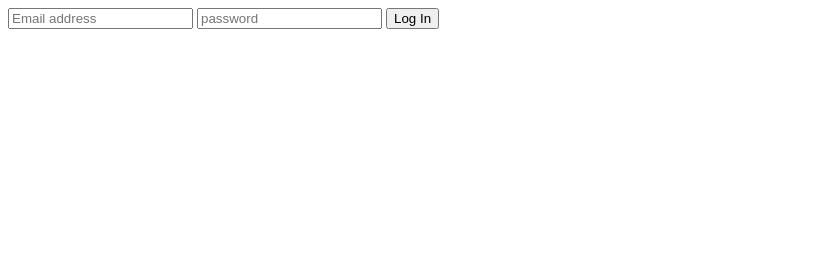
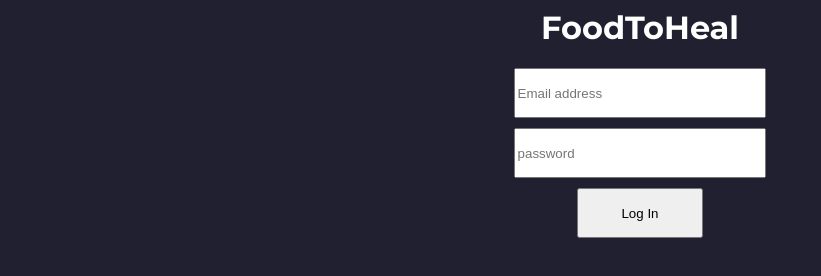
Before and after one commit to S1nus/fth-dash, a plain HTML site: page public/index.html in a window 1280 px wide. Shown: the whole page, without its empty margins (0-821 px from the left). Drawn offline with Linux system fonts and the light colour scheme.

Commit message:
Fleshed it out

```diff
--- a/public/index.html
+++ b/public/index.html
@@ -1,5 +1,8 @@
 <html>
 	<head>
+		<meta name="viewport" content="width=device-width, initial-scale=1.0">
+		<link href="https://fonts.googleapis.com/css?family=Montserrat:400,700" rel="stylesheet">
+		<link rel="stylesheet" type="text/css" href="main.css">
 		<script src="https://www.gstatic.com/firebasejs/4.13.0/firebase.js"></script>
 		<script src="https://www.gstatic.com/firebasejs/4.12.1/firebase.js"></script>
 		<script src="https://www.gstatic.com/firebasejs/4.12.1/firebase-firestore.js"></script>
@@ -18,13 +21,19 @@
 		</script>
 		<script type="text/javascript">
 			document.addEventListener("DOMContentLoaded", init);
+
 			function init() {
 				document.getElementById("loginbtn").addEventListener("click", function() {
 					var username = document.getElementById("email-address").value;
 					var password = document.getElementById("password").value;
 
-					firebase.auth().signInWithEmailAndPassword(username, password).then(
-						function() {
+					firebase.auth().signInWithEmailAndPassword(username, password).then(logIn);
+				});
+			}
+
+			function logIn() {
+				content = document.getElementById("content");
+
 				db = firebase.firestore();
 				db.collection("meals").get().then((querySnapshot) => {
 					querySnapshot.forEach((doc) => {
@@ -32,14 +41,14 @@
 					});
 				});
 			}
-					);
-				});
-			}
 		</script>
 	</head>
 	<body>
+		<div id="content">
+			<h1>FoodToHeal</h1>
 			<input type="text" id="email-address" placeholder="Email address" />
 			<input type="password" id="password" placeholder="password" />
 			<button id="loginbtn">Log In</button>
+		</div>
 	</body>
 </html>
--- /dev/null
+++ b/public/main.css
@@ -0,0 +1,27 @@
+body {
+	background-color: #202030;
+	font-family: 'Montserrat', sans-serif;
+	color: white;
+}
+#content {
+	width: 100%;
+	margin: 0 auto;
+}
+h1 {
+	text-align: center;
+}
+input , button {
+	display: block;
+	margin: 10 auto;
+	width: 100%;
+	height: 50px;
+}
+
+@media only screen and (min-width:768px) {
+	input {
+		width: 20%;
+	}
+	button {
+		width: 10%;
+	}
+}
```
Also changed, not shown: package-lock.json (added), 4 other files. Lines whose indentation alone changed are shown as unchanged.
